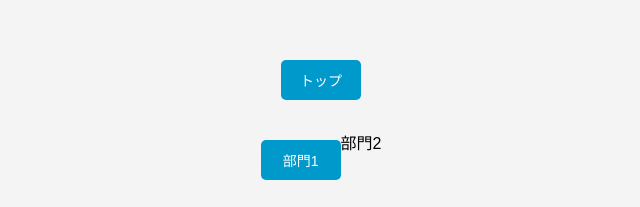
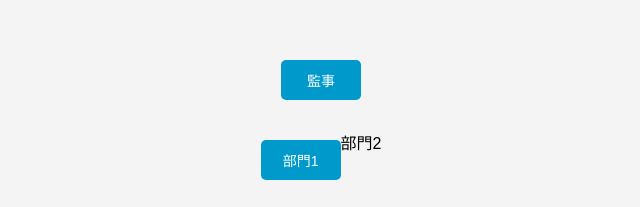
Before and after one commit to r5naganopm/prog-89.github.io, a plain HTML site: page index.html in a window 1280 px wide. Shown: the part 212-419 px from the top of the page, 319-959 px from the left. Drawn offline with Linux system fonts and the light colour scheme.

Commit message:
Update index.html

```diff
--- a/index.html
+++ b/index.html
@@ -9,7 +9,7 @@
 <body>
   <div class="org-chart">
     <div class="top-level">
-      <div class="box">トップ</div>
+      <div class="box">監事</div>
     </div>
     <div class="second-level">
       <div class="box1">部門1</div>
```
